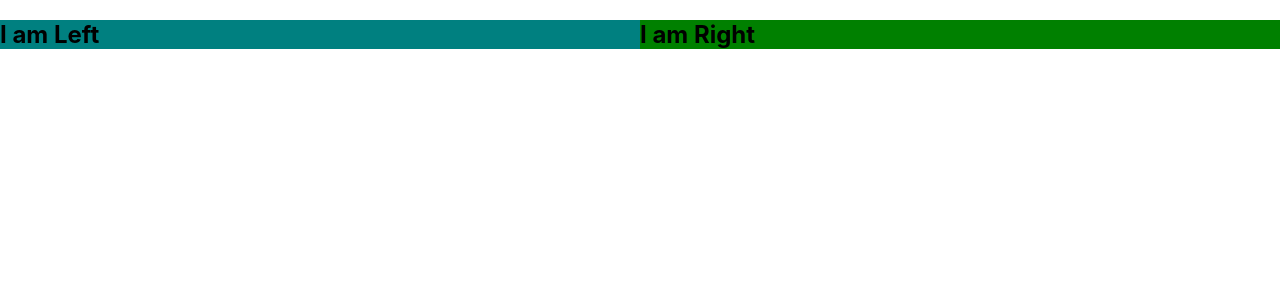
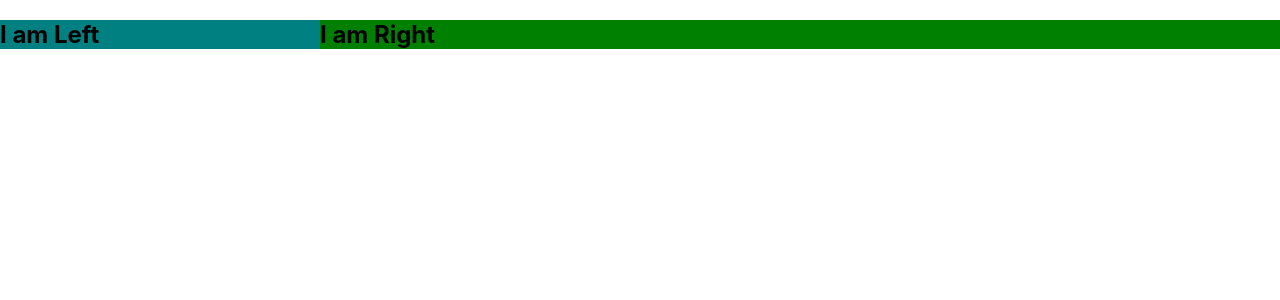
Before and after one commit to kgallagher52/advanced-react, a React (Create React App) app: page / in a window 1280 px wide. Shown: the top 300 px of the page. Built offline with nearby package versions, Linux system fonts and the light colour scheme.

Commit message:
refactor(split-screen): improvement added left and right width props

```diff
--- a/src/App.js
+++ b/src/App.js
@@ -9,7 +9,7 @@ const RightSideComp = () => (
 );
 
 function App() {
-  return <SplitScreen Left={LeftSideComp} Right={RightSideComp} />;
+  return <SplitScreen Left={LeftSideComp} Right={RightSideComp} leftWidth={1} rightWidth={3} />;
 };
 
 export default App;
--- a/src/components/split-screen.jsx
+++ b/src/components/split-screen.jsx
@@ -5,16 +5,16 @@ const Container = styled.div`
 `;
 
 const Panel = styled.div`
-	flex: 1; // equal width in container
+	flex: ${(p) => p.flex}; // equal width in container
 `;
 
-export const SplitScreen = ({ Left, Right }) => {
+export const SplitScreen = ({ Left, Right, leftWidth = 1, rightWidth = 1 }) => {
 	return (
 		<Container>
-			<Panel>
+			<Panel flex={leftWidth}>
 				<Left />
 			</Panel>
-			<Panel>
+			<Panel flex={rightWidth}>
 				<Right />
 			</Panel>
 		</Container>
```
